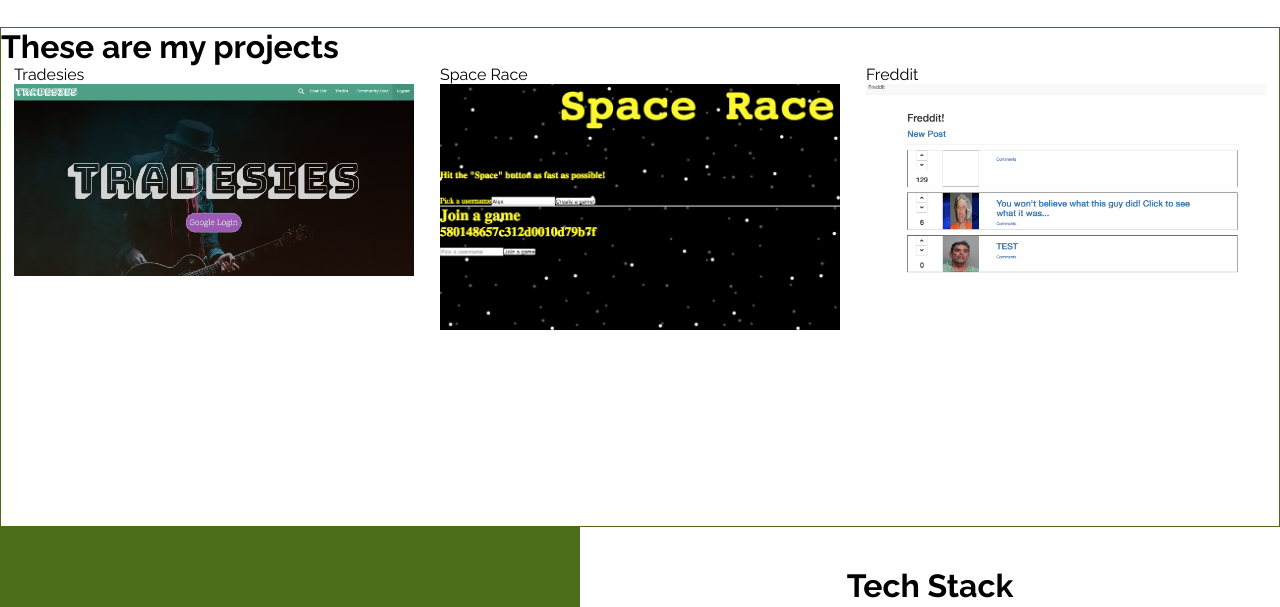
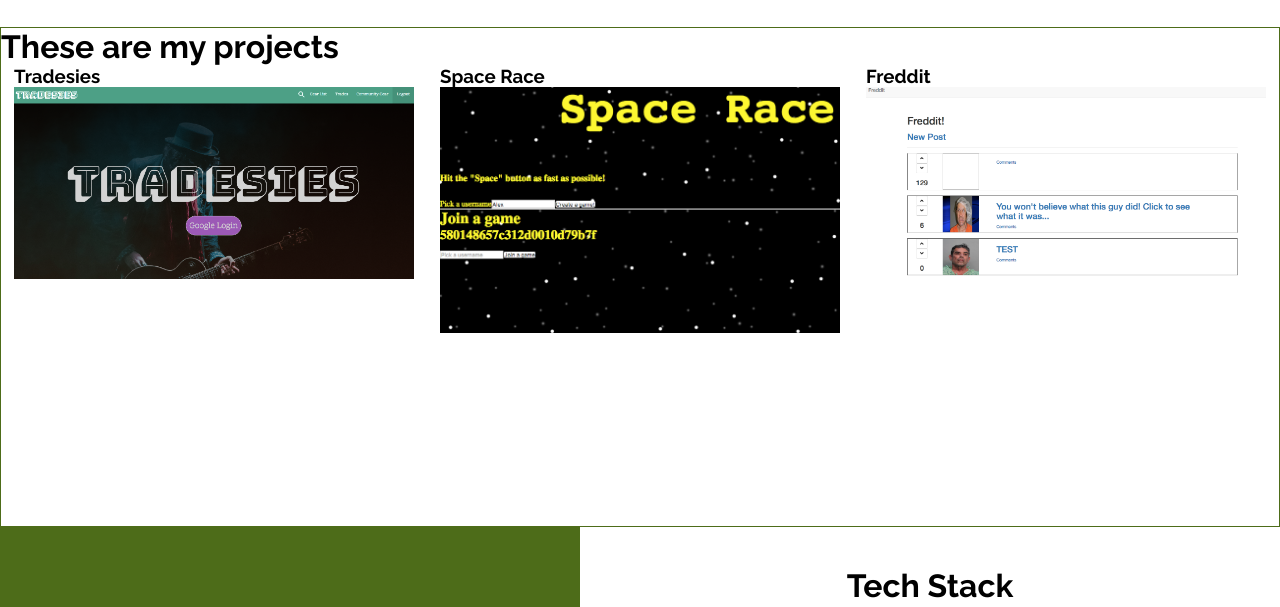
Before and after one commit to alexhortonmusic/personal-site, a website: page index.html in a window 1280 px wide. Shown: the part 1169-1776 px from the top of the page. Drawn offline with nearby package versions, Linux system fonts and the light colour scheme; a web font is replaced by a local one.

Commit message:
dynamically creates the projects in the project section

```diff
--- a/index.html
+++ b/index.html
@@ -68,7 +68,7 @@
       <div class="section group projects">
         <h1>These are my projects</h1>
         <div class="modalBox">
-          <div class="modal-container">
+          <!-- <div class="modal-container">
             <input id="modal-toggle" type="checkbox">
             <label for="modal-toggle">Tradesies</label>
             <img for="modal-toggle" src="../img/tradesies-home.png" alt="Tradesies Page" class='thing' style="width: 400px;">
@@ -111,7 +111,7 @@
               <img src='../img/freddit-comment.png' class='modalPic'/>
               <label class="modal-content-btn thing" for="modal-toggle2">OK</label>
             </div>
-          </div>
+          </div> -->
         </div>
       </div>
 
--- a/js/app.js
+++ b/js/app.js
@@ -45,10 +45,62 @@ const printStack = () => {
 
 printStack()
 
-let labelID;
+//  modal logic -------------
+const projectsArr = []
+
+const Tradesies = {
+  name: 'Tradesies',
+  mainImg: '../img/tradesies-home.png',
+  info: 'A gear-trading application for the restless musician.',
+  img2: '../img/tradesies-community.png'
+}
+
+const SpaceRace = {
+  name: 'Space Race',
+  mainImg: '../img/space-home.png',
+  info: 'Space Race is a live-action multiplayer game, supporting multiple users and rooms. Build using technologies such as Node.js, Express, Socket.io, and Pug, Space Race is a game where 2-4 players race their ships to the moon.',
+  img2: '../img/space-game.png'
+}
+
+const Freddit = {
+  name: 'Freddit',
+  mainImg: '../img/freddit-home.png',
+  info: 'Freddit is a social news aggregator and rating site. In other words, a clone of the basic features of Reddit.',
+  img2: '../img/freddit-comment.png'
+}
+
+projectsArr.push(Tradesies, SpaceRace, Freddit)
+
+
+const projectHTMLarr = []
+
+projectsArr.forEach((project, index) => {
+  const modalHTML = `
+    <div class="modal-container">
+      <h3>${project.name}</h3>
+      <img for="modal-toggle" src="${project.mainImg}" alt="${project.name} Page" class='thing' style="width: 400px;">
+      <label class="modal-backdrop" for="modal-toggle"></label>
+      <div class="modal-content">
+        <label class="modal-close" for="modal-toggle">&#x2715;</label>
+        <h2>${project.name}</h2><hr />
+        <p>${project.info}</p>
+        <img src='${project.mainImg}' class='modalPic'/>
+        <img src='${project.img2}' class='modalPic'/>
+        <label class="modal-content-btn thing" for="modal-toggle">OK</label>
+      </div>
+    </div>
+  `
+  projectHTMLarr.push(modalHTML)
+})
+
+projectHTMLarr.forEach((projectHTML) => {
+  $('.modalBox').append(projectHTML)
+})
+
+let clickedProject;
 
 $('.thing').click(function() {
   console.log(this)
-  labelID = $(this).attr('for')
+  clickedProject = $(this).attr('for')
   $('#' + labelID).toggleClass('active')
 })
--- a/sass/input.scss
+++ b/sass/input.scss
@@ -213,7 +213,7 @@ body {
       }
       #modal-toggle1, #modal-toggle, #modal-toggle2 {
         display: none;
-        &.active ~ .modal-backdrop,
+        // &.active ~ .modal-backdrop,
         &:checked ~ .modal-backdrop {
           background-color: rgba(0, 0, 0, 0.6);
           width: 100vw;
@@ -226,7 +226,7 @@ body {
           opacity: 1;
           transition: opacity 0.2s ease-in;
         }
-        &.active ~ .modal-content,
+        // &.active ~ .modal-content,
         &:checked ~ .modal-content {
           opacity: 1;
           background-color: #fff;
```
Also changed, not shown: css/output.css.
